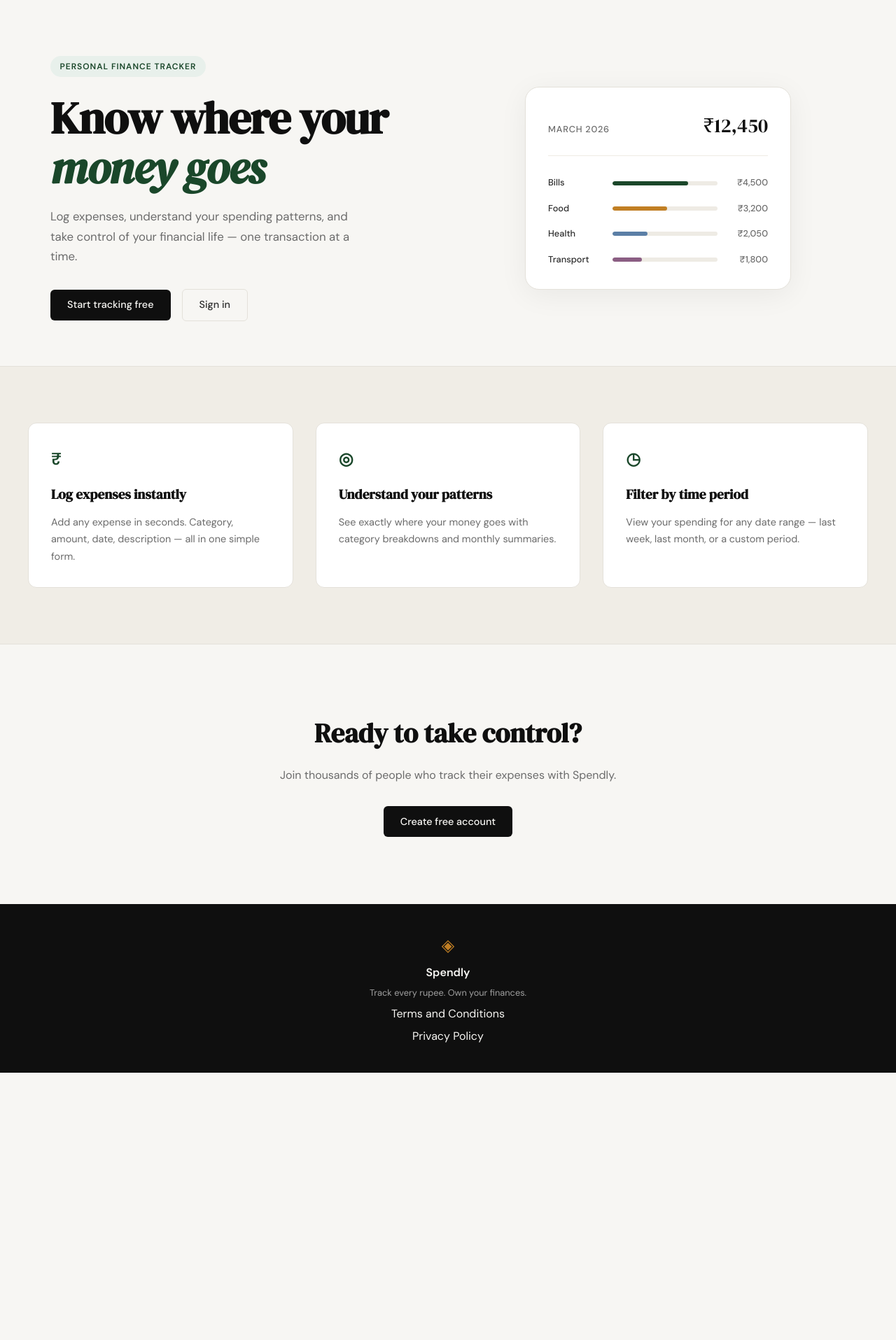
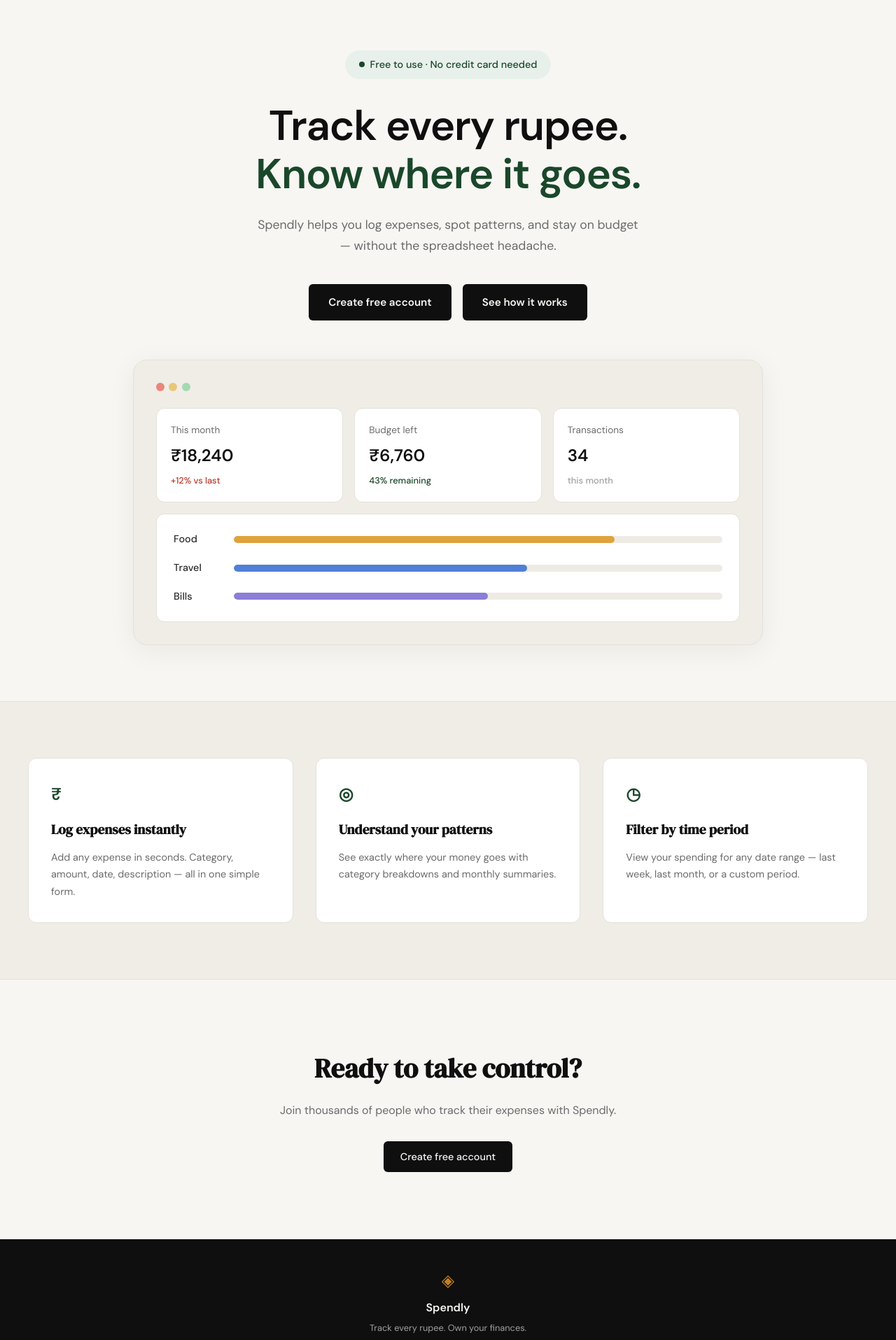
Before and after one commit to SagarP3011/Expensivity, a Flask app: page / in a window 1280 px wide. Shown: the part 61-1976 px from the top of the page at 70% size. Before the commit the page ends 1594 px from the top, so only its background shows below. Run offline with Flask 3, Linux system fonts and the light colour scheme.

Commit message:
landing: redesign hero section to match mockup
Co-Authored-By: Claude Sonnet 5 <noreply@anthropic.com>
Claude-Session: https://claude.ai/code/session_011xW12FoTBcF77avkSHLUt8

```diff
--- /dev/null
+++ b/static/css/landing.css
@@ -0,0 +1,201 @@
+/* ------------------------------------------------------------------ */
+/* Hero — redesign (matches updated mockup)                            */
+/* Overrides the base .hero rules from style.css for the landing page  */
+/* ------------------------------------------------------------------ */
+
+.hero {
+    display: block;
+    text-align: center;
+    padding: 4.5rem 2rem 5rem;
+}
+
+.hero-inner {
+    max-width: 900px;
+    margin: 0 auto;
+}
+
+.hero-badge {
+    display: inline-flex;
+    align-items: center;
+    gap: 0.5rem;
+    background: var(--accent-light);
+    color: var(--accent);
+    font-size: 0.9rem;
+    font-weight: 500;
+    text-transform: none;
+    letter-spacing: normal;
+    padding: 0.55rem 1.25rem;
+    border-radius: 999px;
+    margin-bottom: 2rem;
+}
+
+.hero-badge-dot {
+    width: 8px;
+    height: 8px;
+    border-radius: 50%;
+    background: var(--accent);
+    flex-shrink: 0;
+}
+
+.hero-title {
+    font-family: var(--font-body);
+    font-weight: 700;
+    font-size: clamp(2.5rem, 6vw, 3.75rem);
+    line-height: 1.15;
+    letter-spacing: -0.02em;
+    color: var(--ink);
+    margin-bottom: 1.5rem;
+}
+
+.hero-title-accent {
+    color: var(--accent);
+}
+
+.hero-subtitle {
+    font-size: 1.1rem;
+    color: var(--ink-muted);
+    line-height: 1.7;
+    max-width: 560px;
+    margin: 0 auto 2.5rem;
+}
+
+.hero-actions {
+    display: flex;
+    justify-content: center;
+    gap: 1rem;
+    align-items: center;
+    margin-bottom: 3.5rem;
+}
+
+.hero-actions .btn-primary {
+    padding: 0.85rem 1.75rem;
+    font-size: 0.95rem;
+    font-weight: 600;
+}
+
+/* ------------------------------------------------------------------ */
+/* Hero visual — dashboard preview card                                */
+/* ------------------------------------------------------------------ */
+
+.hero-visual {
+    display: block;
+}
+
+.mock-card {
+    background: var(--paper-warm);
+    border: 1px solid var(--border);
+    border-radius: var(--radius-lg);
+    padding: 2rem;
+    width: 100%;
+    max-width: 900px;
+    margin: 0 auto;
+    text-align: left;
+}
+
+.mock-card-dots {
+    display: flex;
+    gap: 0.4rem;
+    margin-bottom: 1.5rem;
+}
+
+.mock-dot {
+    width: 12px;
+    height: 12px;
+    border-radius: 50%;
+}
+
+.mock-dot-red { background: #e8877a; }
+.mock-dot-yellow { background: #e8c877; }
+.mock-dot-green { background: #a3d9b1; }
+
+.mock-stats {
+    display: grid;
+    grid-template-columns: repeat(3, 1fr);
+    gap: 1rem;
+    margin-bottom: 1rem;
+}
+
+.mock-stat {
+    background: var(--paper-card);
+    border: 1px solid var(--border);
+    border-radius: var(--radius-md);
+    padding: 1.25rem;
+    display: flex;
+    flex-direction: column;
+    gap: 0.4rem;
+}
+
+.mock-stat-label {
+    font-size: 0.85rem;
+    color: var(--ink-muted);
+}
+
+.mock-stat-value {
+    font-family: var(--font-body);
+    font-weight: 700;
+    font-size: 1.5rem;
+    color: var(--ink);
+}
+
+.mock-stat-delta {
+    font-size: 0.8rem;
+    font-weight: 500;
+}
+
+.mock-stat-delta-neg { color: var(--danger); }
+.mock-stat-delta-pos { color: var(--accent); }
+.mock-stat-delta-muted { color: var(--ink-faint); }
+
+.mock-bars-card {
+    background: var(--paper-card);
+    border: 1px solid var(--border);
+    border-radius: var(--radius-md);
+    padding: 1.5rem;
+    display: flex;
+    flex-direction: column;
+    gap: 1.1rem;
+}
+
+.mock-bars-card .mock-bar-row {
+    display: grid;
+    grid-template-columns: 70px 1fr;
+    align-items: center;
+    gap: 1rem;
+}
+
+.mock-bars-card .mock-cat {
+    font-size: 0.9rem;
+    font-weight: 500;
+    color: var(--ink-soft);
+}
+
+.mock-bars-card .mock-bar-track {
+    height: 10px;
+    background: var(--border-soft);
+    border-radius: 999px;
+    overflow: hidden;
+}
+
+.mock-bars-card .mock-bar {
+    height: 100%;
+    border-radius: 999px;
+    background: #e0a23c;
+}
+
+.mock-bars-card .mock-bar-2 { background: #4f7fd6; }
+.mock-bars-card .mock-bar-3 { background: #8b7fd6; }
+
+/* ------------------------------------------------------------------ */
+/* Responsive                                                          */
+/* ------------------------------------------------------------------ */
+
+@media (max-width: 900px) {
+    .mock-stats { grid-template-columns: 1fr; }
+}
+
+@media (max-width: 600px) {
+    .hero { padding: 3rem 1rem 3rem; }
+    .hero-actions { flex-direction: column; }
+    .hero-actions .btn-primary { width: 100%; text-align: center; }
+    .mock-card { padding: 1.25rem; }
+}
--- a/templates/landing.html
+++ b/templates/landing.html
@@ -1,60 +1,74 @@
 {% extends "base.html" %}
 
 {% block title %}Spendly — Track Every Rupee{% endblock %}
+
+{% block head %}
+<link rel="stylesheet" href="{{ url_for('static', filename='css/landing.css') }}">
+{% endblock %}
 
 {% block content %}
 
 <section class="hero">
     <div class="hero-inner">
-        <div class="hero-badge">Personal Finance Tracker</div>
+        <div class="hero-badge">
+            <span class="hero-badge-dot"></span>
+            Free to use &middot; No credit card needed
+        </div>
         <h1 class="hero-title">
-            Know where your<br>
-            <em>money goes</em>
+            Track every rupee.<br>
+            <span class="hero-title-accent">Know where it goes.</span>
         </h1>
         <p class="hero-subtitle">
-            Log expenses, understand your spending patterns,
-            and take control of your financial life —
-            one transaction at a time.
+            Spendly helps you log expenses, spot patterns, and stay
+            on budget — without the spreadsheet headache.
         </p>
         <div class="hero-actions">
-            <a href="{{ url_for('register') }}" class="btn-primary">Start tracking free</a>
-            <a href="{{ url_for('login') }}" class="btn-ghost">Sign in</a>
+            <a href="{{ url_for('register') }}" class="btn-primary">Create free account</a>
+            <a href="#" class="btn-primary">See how it works</a>
         </div>
-    </div>
-    <div class="hero-visual">
-        <div class="mock-card">
-            <div class="mock-card-header">
-                <span class="mock-label">March 2026</span>
-                <span class="mock-total">₹12,450</span>
-            </div>
-            <div class="mock-bars">
-                <div class="mock-bar-row">
-                    <span class="mock-cat">Bills</span>
-                    <div class="mock-bar-track">
-                        <div class="mock-bar" style="width: 72%"></div>
+        <div class="hero-visual">
+            <div class="mock-card">
+                <div class="mock-card-dots">
+                    <span class="mock-dot mock-dot-red"></span>
+                    <span class="mock-dot mock-dot-yellow"></span>
+                    <span class="mock-dot mock-dot-green"></span>
+                </div>
+                <div class="mock-stats">
+                    <div class="mock-stat">
+                        <span class="mock-stat-label">This month</span>
+                        <span class="mock-stat-value">₹18,240</span>
+                        <span class="mock-stat-delta mock-stat-delta-neg">+12% vs last</span>
                     </div>
-                    <span class="mock-amt">₹4,500</span>
+                    <div class="mock-stat">
+                        <span class="mock-stat-label">Budget left</span>
+                        <span class="mock-stat-value">₹6,760</span>
+                        <span class="mock-stat-delta mock-stat-delta-pos">43% remaining</span>
+                    </div>
+                    <div class="mock-stat">
+                        <span class="mock-stat-label">Transactions</span>
+                        <span class="mock-stat-value">34</span>
+                        <span class="mock-stat-delta mock-stat-delta-muted">this month</span>
+                    </div>
                 </div>
-                <div class="mock-bar-row">
-                    <span class="mock-cat">Food</span>
-                    <div class="mock-bar-track">
-                        <div class="mock-bar mock-bar-2" style="width: 52%"></div>
+                <div class="mock-bars-card">
+                    <div class="mock-bar-row">
+                        <span class="mock-cat">Food</span>
+                        <div class="mock-bar-track">
+                            <div class="mock-bar" style="width: 78%"></div>
+                        </div>
                     </div>
-                    <span class="mock-amt">₹3,200</span>
-                </div>
-                <div class="mock-bar-row">
-                    <span class="mock-cat">Health</span>
-                    <div class="mock-bar-track">
-                        <div class="mock-bar mock-bar-3" style="width: 33%"></div>
+                    <div class="mock-bar-row">
+                        <span class="mock-cat">Travel</span>
+                        <div class="mock-bar-track">
+                            <div class="mock-bar mock-bar-2" style="width: 60%"></div>
+                        </div>
                     </div>
-                    <span class="mock-amt">₹2,050</span>
-                </div>
-                <div class="mock-bar-row">
-                    <span class="mock-cat">Transport</span>
-                    <div class="mock-bar-track">
-                        <div class="mock-bar mock-bar-4" style="width: 28%"></div>
+                    <div class="mock-bar-row">
+                        <span class="mock-cat">Bills</span>
+                        <div class="mock-bar-track">
+                            <div class="mock-bar mock-bar-3" style="width: 52%"></div>
+                        </div>
                     </div>
-                    <span class="mock-amt">₹1,800</span>
                 </div>
             </div>
         </div>
```
